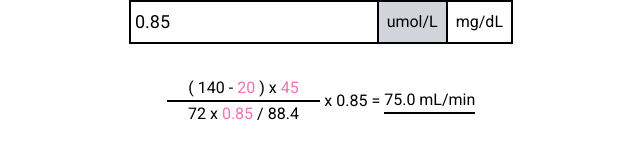
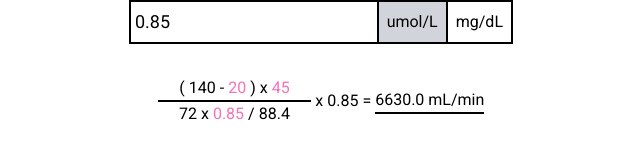
Before and after one commit to Oliver-spec/CrCl-eGFR-Calculator, a Next.js app in the folder crcal/: page / in a window 1280 px wide. Shown: the part 412-570 px from the top of the page, without its empty margins (319-959 px from the left). Built offline with nearby package versions, Linux system fonts and the light colour scheme.

Commit message:
fixed unit bug

```diff
--- a/crcal/app/calculate.ts
+++ b/crcal/app/calculate.ts
@@ -22,7 +22,7 @@ export default function calculate(info: Info) {
     weight = String(Number(weight) / 2.2);
   }
 
-  if (crUnit === "umol/L") {
+  if (crUnit === "umol") {
     crLvl = String(Number(crLvl) / 88.4);
   }
 
```
